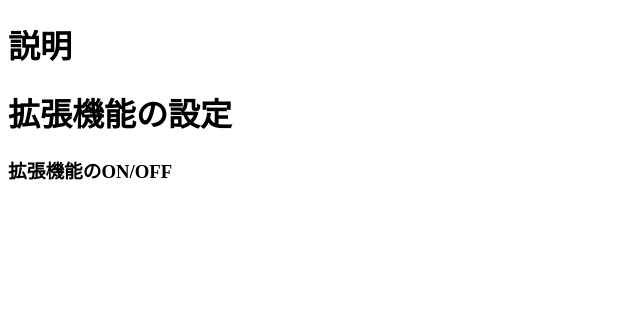
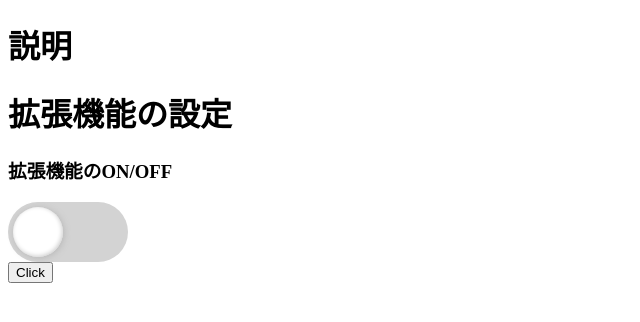
Before and after one commit to t23b227a/Chrome_extention, a browser extension: page options/index.html in a window 1280 px wide. Shown: the whole page, without its empty margins (0-640 px from the left). Drawn offline with Linux system fonts and the light colour scheme.

Commit message:
機能ON/OFF用のボタンを追加

```diff
--- a/options/index.html
+++ b/options/index.html
@@ -4,10 +4,16 @@
     <meta charset="UTF-8">
     <meta name="viewport" content="width=device-width, initial-scale=1.0">
     <title>ExtentioSsetup</title>
+    <link rel="stylesheet" href="layout.css">
 </head>
 <body>
     <h1>説明</h1>
     <h1>拡張機能の設定</h1>
     <h3>拡張機能のON/OFF</h3>
+    <div class="switch_outer">
+        <div class="toggle_switch"></div>
+    </div>
+    <button>Click</button>
+    <script src="option.js"></script>
 </body>
 </html>
--- /dev/null
+++ b/options/layout.css
@@ -0,0 +1,29 @@
+.switch_outer {
+    width: 120px;
+    height: 60px;
+    background-color: lightgray;
+    border-radius: 30px;
+    position: relative;
+    cursor: pointer;
+    transition: background-color .2s ease-in-out;
+}
+.switch_outer.active {
+    background-color: #51E373;
+}
+
+.toggle_switch {
+    width: 50px;
+    height: 50px;
+    border-radius: 50%;
+    position: absolute;
+    background-color: white;
+    top: 0;
+    bottom: 0;
+    left: 5px;
+    margin: auto;
+    box-shadow: 1px 1px 7px #B7B7B7, -1px -1px 4px #CECECE inset;
+    transition: left .3s ease-in-out;
+}
+.toggle_switch.active {
+    left: 65px;
+}
--- /dev/null
+++ b/options/option.js
@@ -0,0 +1,15 @@
+//スイッチの外枠とスイッチの要素を取得
+const switchOuter = document.querySelector(".switch_outer");
+const toggleSwitch = document.querySelector(".toggle_switch");
+
+//クリックでacitveクラスを追加/削除
+switchOuter.addEventListener('click', () => {
+    switchOuter.classList.toggle("active");
+    toggleSwitch.classList.toggle("active");
+});
+
+// debug用
+const button = document.querySelector('button');
+button.addEventListener('click', () => {
+    console.log('');
+});
```
Also changed, not shown: 1 other file.
